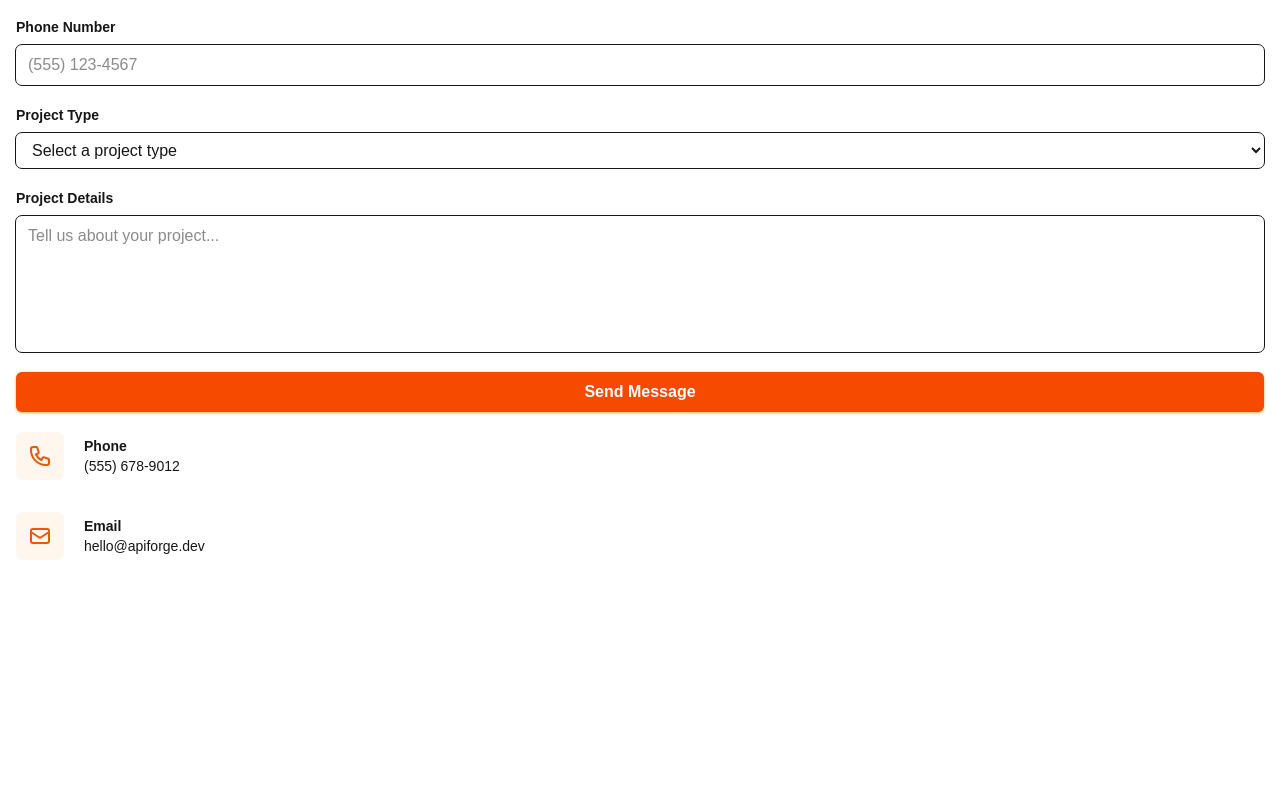
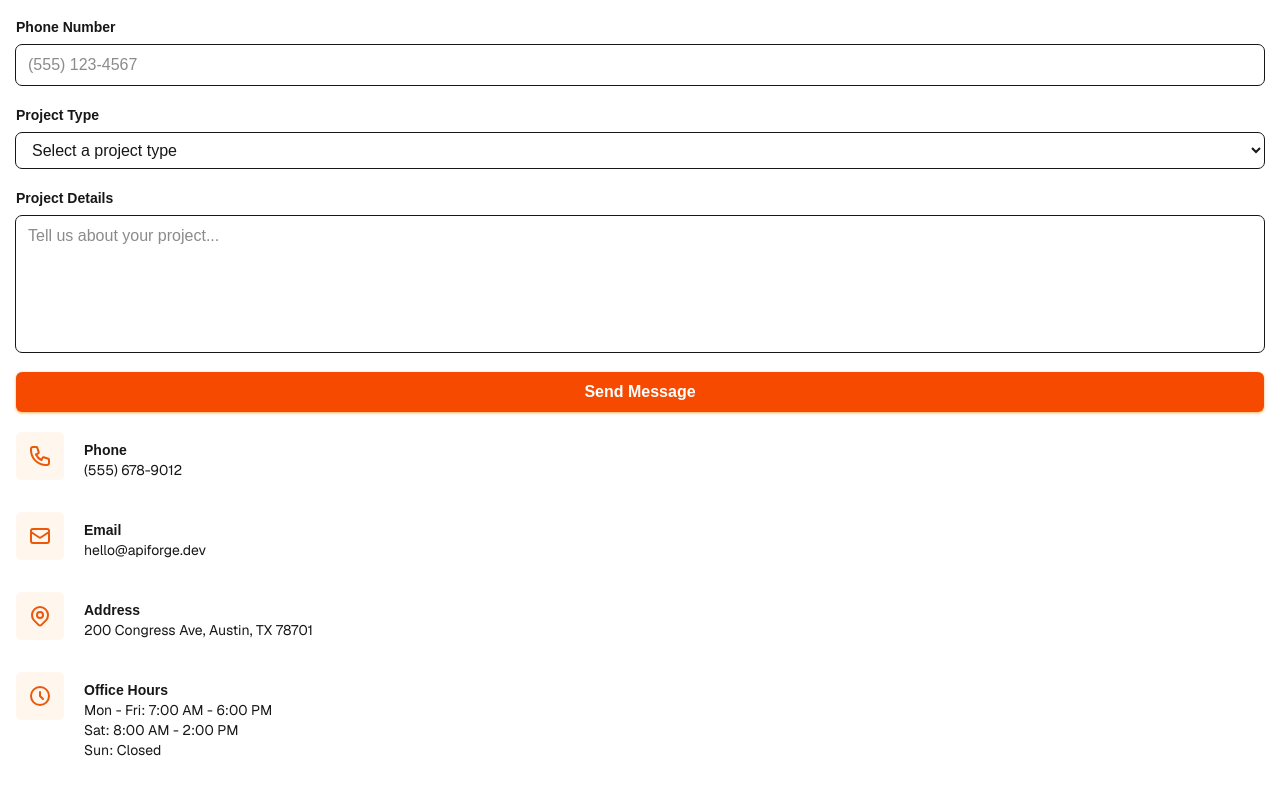
Before and after one commit to seesmof/API-Forge-Clone, a Next.js app in the folder src/: page / in a window 1280 px wide. Shown: the part 2430-3224 px from the top of the page. Before the commit the page ends 2990 px from the top, so only its background shows below. Built offline with nearby package versions, Linux system fonts and the light colour scheme; grey boxes are pictures that could not be loaded.

Commit message:
feat: add all the contacts and a google map

```diff
--- a/src/components/Start.tsx
+++ b/src/components/Start.tsx
@@ -18,10 +18,42 @@ const Email = () => {
   return (
     <svg className="h-6 w-6" fill="none" viewBox="0 0 24 24" stroke="#ea580c">
       <path
+        strokeLinecap="round"
+        strokeLinejoin="round"
+        strokeWidth="2"
+        d="M3 8l7.89 5.26a2 2 0 002.22 0L21 8M5 19h14a2 2 0 002-2V7a2 2 0 00-2-2H5a2 2 0 00-2 2v10a2 2 0 002 2z"
+      ></path>{" "}
+    </svg>
+  );
+};
+
+const Address = () => {
+  return (
+    <svg className="h-6 w-6" fill="none" viewBox="0 0 24 24" stroke="#ea580c">
+      <path
+        strokeLinecap="round"
+        strokeLinejoin="round"
+        strokeWidth="2"
+        d="M17.657 16.657L13.414 20.9a1.998 1.998 0 01-2.827 0l-4.244-4.243a8 8 0 1111.314 0z"
+      ></path>{" "}
+      <path
         stroke-linecap="round"
         stroke-linejoin="round"
         stroke-width="2"
-        d="M3 8l7.89 5.26a2 2 0 002.22 0L21 8M5 19h14a2 2 0 002-2V7a2 2 0 00-2-2H5a2 2 0 00-2 2v10a2 2 0 002 2z"
+        d="M15 11a3 3 0 11-6 0 3 3 0 016 0z"
+      ></path>{" "}
+    </svg>
+  );
+};
+
+const Clock = () => {
+  return (
+    <svg className="h-6 w-6" fill="none" viewBox="0 0 24 24" stroke="#ea580c">
+      <path
+        strokeLinecap="round"
+        strokeLinejoin="round"
+        strokeWidth="2"
+        d="M12 8v4l3 3m6-3a9 9 0 11-18 0 9 9 0 0118 0z"
       ></path>{" "}
     </svg>
   );
@@ -36,6 +68,16 @@ interface Contact {
 const contact: Contact[] = [
   { icon: <Phone />, title: "Phone", value: "(555) 678-9012" },
   { icon: <Email />, title: "Email", value: "hello@apiforge.dev" },
+  {
+    icon: <Address />,
+    title: "Address",
+    value: "200 Congress Ave, Austin, TX 78701",
+  },
+  {
+    icon: <Clock />,
+    title: "Office Hours",
+    value: "Mon - Fri: 7:00 AM - 6:00 PM\nSat: 8:00 AM - 2:00 PM\nSun: Closed",
+  },
 ];
 
 export default function StartSection() {
@@ -145,16 +187,21 @@ export default function StartSection() {
 
       <div className="flex flex-col gap-8 px-4 mt-5">
         {contact.map((item, index) => (
-          <div className="flex flex-row gap-5 items-center" key={index}>
+          <div className="flex flex-row gap-5 items-start" key={index}>
             <div className="h-12 w-12 flex items-center justify-center bg-orange-50 rounded-md stroke-orange-600">
               {item.icon}
             </div>
-            <div className="flex flex-col text-sm">
+            <div className="flex flex-col text-sm pt-2">
               <span className="font-bold">{item.title}</span>
-              <span>{item.value}</span>
+              <pre className="font-sans">{item.value}</pre>
             </div>
           </div>
         ))}
+        <iframe
+          className="w-full rounded-md"
+          src="https://www.google.com/maps/embed?pb=!1m18!1m12!1m3!1d55448.45392857408!2d-95.40258045!3d29.7604267!2m3!1f0!2f0!3f0!3m2!1i1024!2i768!4f13.1!3m3!1m2!1s0x8640bf244cde1c5b%3A0x3e0e8f9b0e7e4c8a!2sDowntown%20Houston%2C%20Houston%2C%20TX!5e0!3m2!1sen!2sus!4v1"
+          frameBorder="0"
+        ></iframe>
       </div>
     </div>
   );
```
